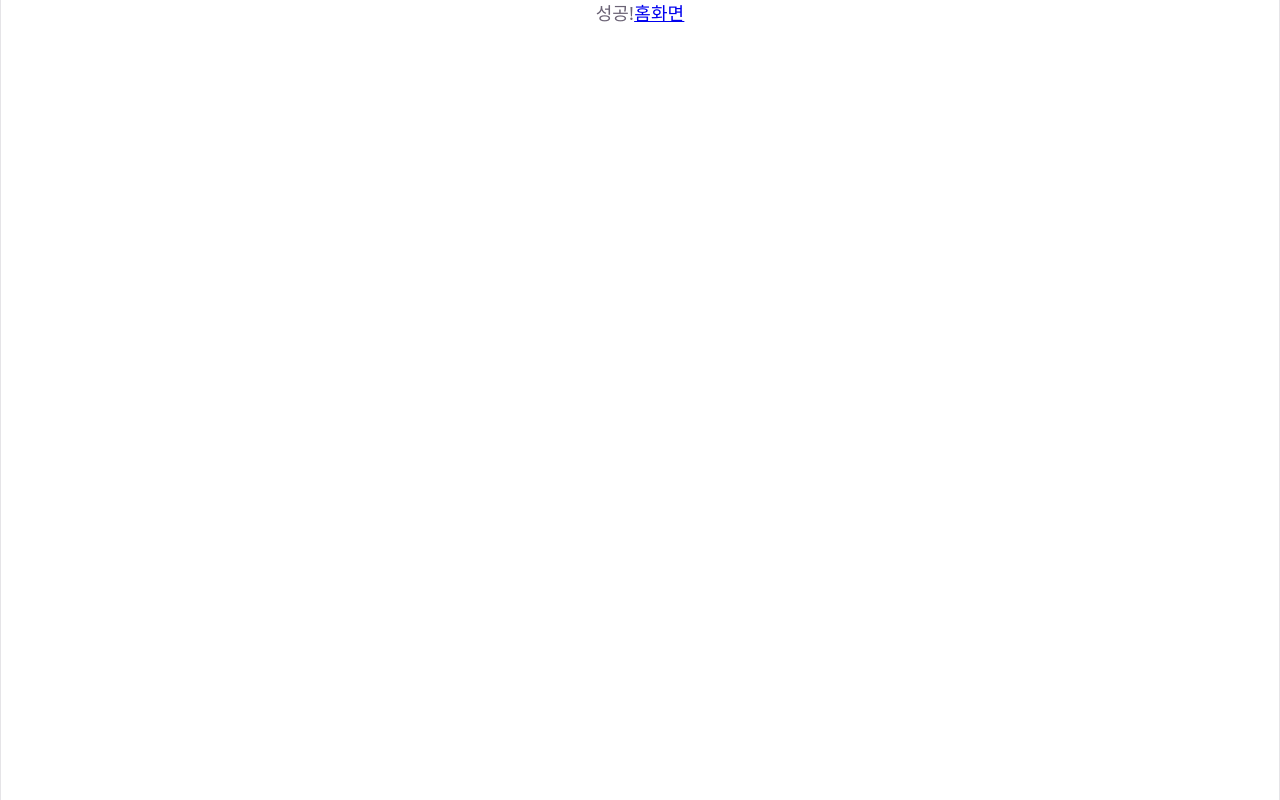
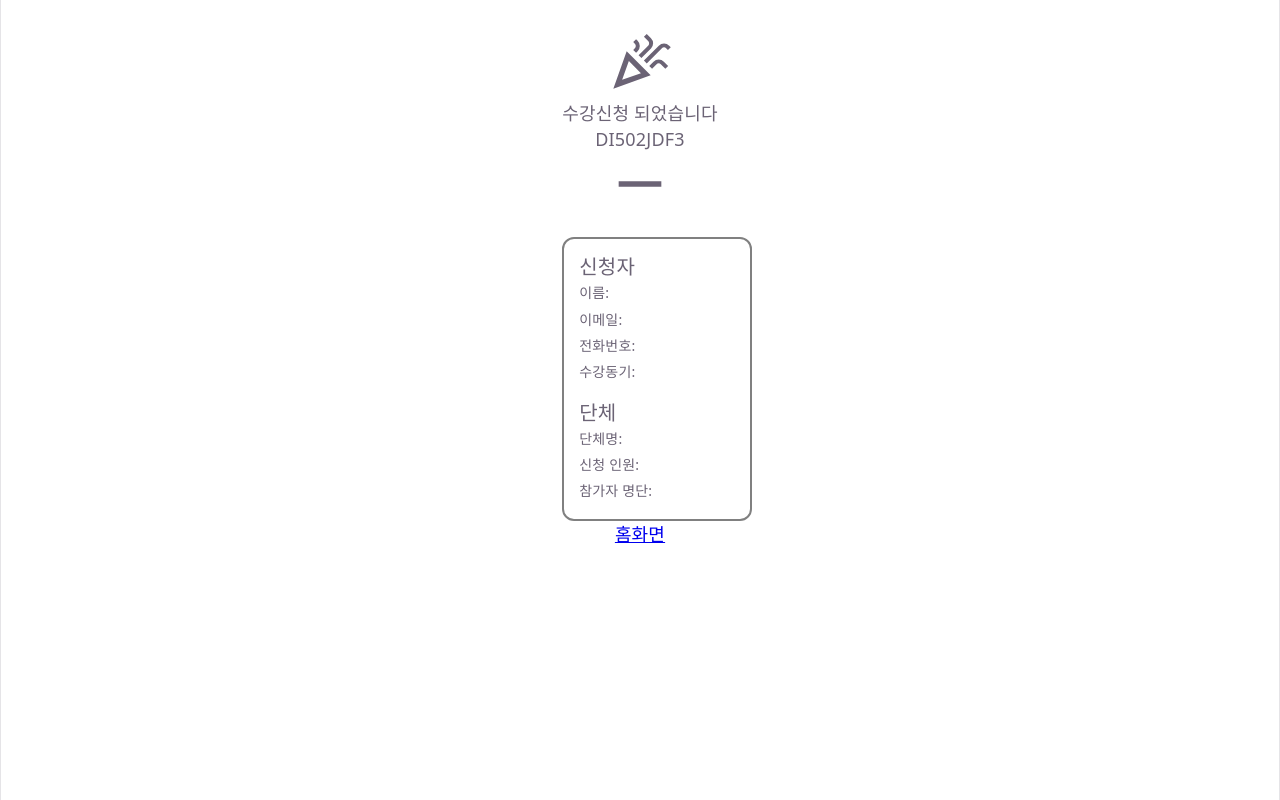
Before and after one commit to haney6438/liveKlass-assignment, a React (Vite) app: page /complete in a window 1280 px wide. Built offline with nearby package versions, Linux system fonts and the light colour scheme.

Commit message:
feat:결과 스텝 레이아웃 구현

```diff
--- /dev/null
+++ b/src/pages/Complete.css
@@ -0,0 +1,14 @@
+.sub-container {
+    display: flex;
+    justify-content: center;
+    align-items: center;
+    position: fixed;
+    top: 50%;
+    left: 50%;
+    transform: translate(-50%, -50%);
+}
+.notice-section{
+    display: flex;
+    flex-direction:column;
+    align-items:center;
+}
--- a/src/pages/Complete.tsx
+++ b/src/pages/Complete.tsx
@@ -1,11 +1,37 @@
 import { Link } from "react-router-dom"
 
-function Complete (){
-    return(
-    <div>
-        성공!
-        <Link to="/">홈화면 </Link>
-    </div>
+import { MdOutlineCelebration, MdHorizontalRule } from "react-icons/md";
+
+function Complete() {
+    return (
+        <>
+            <div className="container">
+                <div className="sub-container">
+                    <div className="notice-section">
+                        <MdOutlineCelebration size={64} />
+                        <p>수강신청 되었습니다 </p>
+                        <p>DI502JDF3</p>
+                        <MdHorizontalRule size={64} />
+                    </div>
+                    <div className="check-section2">
+                        <div className="indi-wrap">
+                            <p style={{ fontSize: '20px', fontWeight: 'bold' }}>신청자</p>
+                            <p style={{ fontSize: '14px' }}>이름: </p>
+                            <p style={{ fontSize: '14px' }}>이메일:</p>
+                            <p style={{ fontSize: '14px' }}>전화번호: </p>
+                            <p style={{ fontSize: '14px' }}>수강동기:</p>
+                        </div>
+                        <div className="group-wrap">
+                            <p style={{ fontSize: '20px', fontWeight: 'bold' }}>단체</p>
+                            <p style={{ fontSize: '14px' }}>단체명: </p>
+                            <p style={{ fontSize: '14px' }}>신청 인원:</p>
+                            <p style={{ fontSize: '14px' }}>참가자 명단: </p>
+                        </div>
+                    </div>
+                    <Link to="/">홈화면 </Link>
+                </div>
+            </div>
+        </>
     );
 }
 
```
